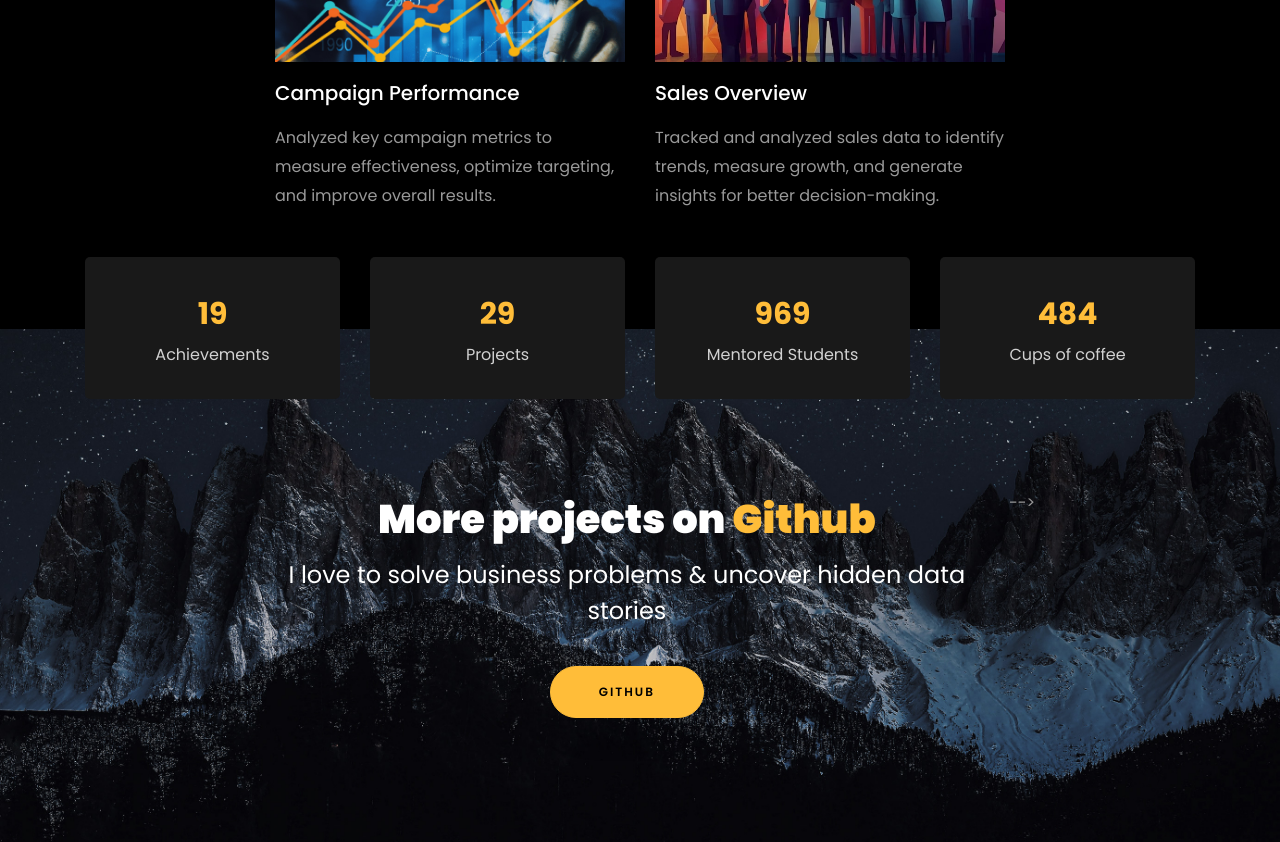
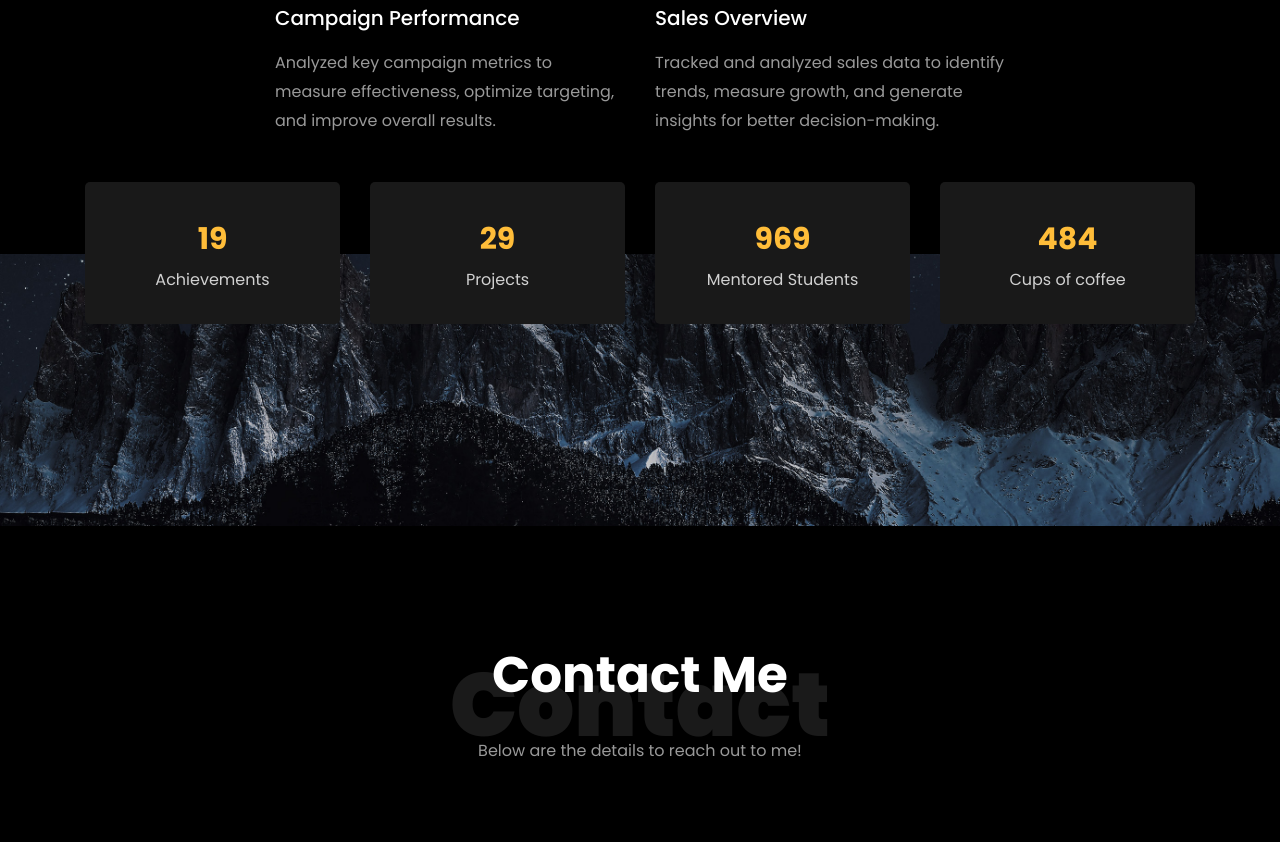
Before and after one commit to humdan757/HamdanShah.github.oi, a plain HTML site: page index.html in a window 1280 px wide. Shown: the part 4196-5038 px from the top of the page. Drawn offline with Linux system fonts and the light colour scheme; files whose address does not match are found by name.

Commit message:
Update index.html

```diff
--- a/index.html
+++ b/index.html
@@ -399,7 +399,7 @@
         <div class="row justify-content-center mb-5 pb-5">
           <div class="col-md-7 heading-section text-center ftco-animate">
             <h1 class="big big-2">Projects</h1>
-            <h2 class="mb-4">Digital Marketing & E-commerce</h2>
+            <h2 class="mb-4">Projects</h2>
             <p>Here are some of my key projects on Ad Campaigns, Shopify, Product Hunting, and E-commerce Growth.</p>
           </div>
         </div>
@@ -506,15 +506,7 @@
       </div>
 
 	  <div class="ftco-section ftco-hireme img margin-top" style="background-image: url(images/bg_1.jpg)">
-<!-- 			<!-- <div class="container"> -->
-				<div class="row justify-content-center">
-					<div class="col-md-7 ftco-animate text-center">
-						<h2>More projects on<span> Github  </span> </h2>
-						<div class="heading"> <h4> I love to solve business problems &amp; uncover hidden data stories </h4>
-						<br>
-						<p><a href="https://github.com/rishabhnmishra" class="btn btn-primary py-3 px-5">GitHub</a></p>
-						</div>
-					</div> -->
+
 				</div>
 			<!-- </div> -->
 		</div>
```
